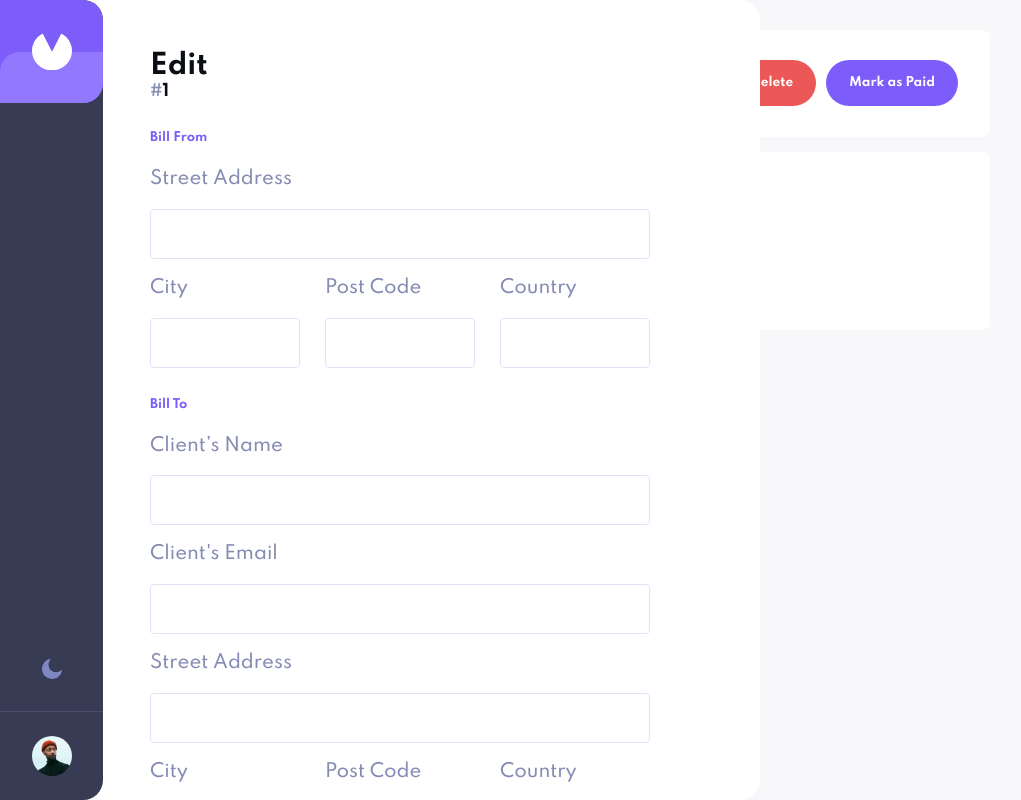
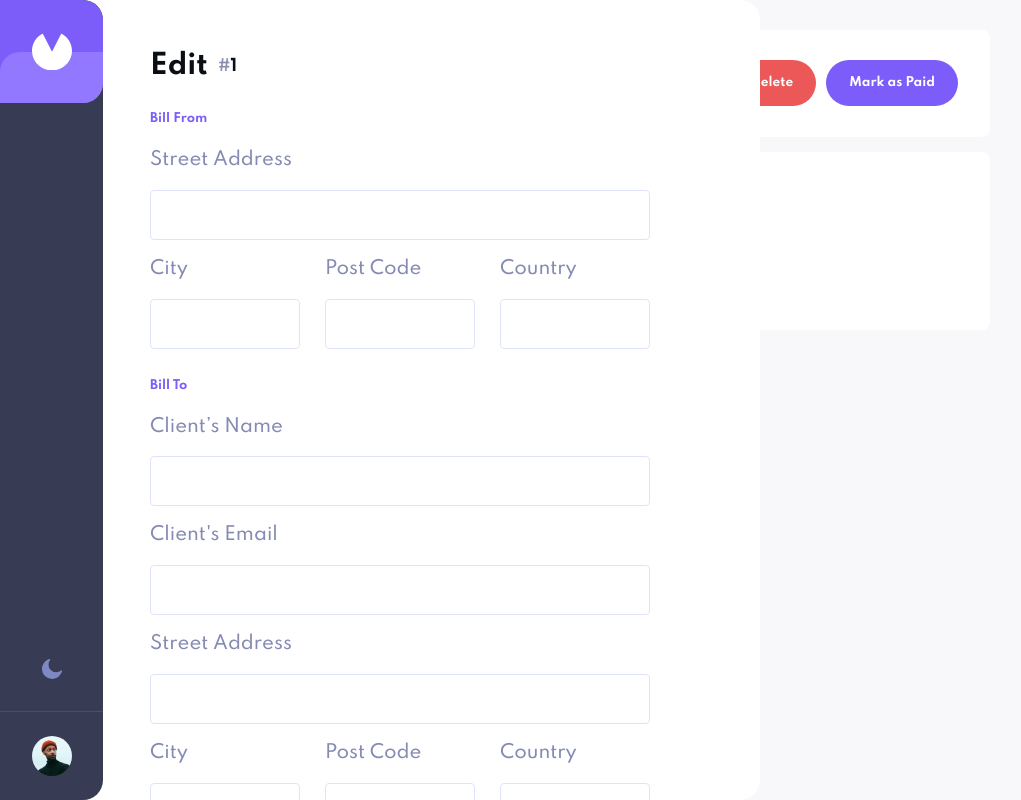
Before and after one commit to bashiroglu/invoice-app, a React (Create React App) app: page /invoices/edit/1 in a window 1280 px wide. Shown: the whole page, without its empty margins (0-1021 px from the left). Built offline with nearby package versions, Linux system fonts and the light colour scheme.

Commit message:
style: drawer styles

```diff
--- a/src/components/common/Button/index.js
+++ b/src/components/common/Button/index.js
@@ -12,6 +12,8 @@ export const Button = styled.button`
   cursor: pointer;
   transition: var(--transition);
   user-select: none;
+
+  ${({ mr }) => mr && `margin-right: ${mr}rem`};
 
   ${({ second }) =>
     second &&
@@ -66,6 +68,4 @@ export const Button = styled.button`
 		background: #DFE3FA;
 		};
 	`};
-
-  ${({ mr }) => mr && `margin-right: ${mr}rem`};
 `;
--- a/src/components/invoiceDrawer/InvoiceDrawer.jsx
+++ b/src/components/invoiceDrawer/InvoiceDrawer.jsx
@@ -41,9 +41,15 @@ const InvoiceDrawer = () => {
     <Container>
       <Heading mb='3'>
         {id ? (
-          <>
-            Edit<Tag>{id}</Tag>
-          </>
+          <div
+            style={{
+              display: 'flex',
+              alignItems: 'center',
+              gap: '1rem',
+            }}
+          >
+            Edit <Tag>{id}</Tag>
+          </div>
         ) : (
           'New Invoice'
         )}
@@ -145,7 +151,6 @@ const InvoiceDrawer = () => {
                 name='qty'
                 type='number'
                 min='0'
-                defaultValue='0'
                 qty
                 width='5'
               />
@@ -171,7 +176,6 @@ const InvoiceDrawer = () => {
                 name='qty'
                 type='number'
                 min='0'
-                defaultValue='0'
                 qty
                 width='5'
               />
@@ -187,12 +191,28 @@ const InvoiceDrawer = () => {
           </div>
         </div>
         <ButtonContainer>
+          {id ? (
+            <>
               <Button type='button' third mr='1'>
                 Cancel
               </Button>
               <Button type='submit' second>
                 Save Changes
               </Button>
+            </>
+          ) : (
+            <>
+              <Button style={{ marginRight: 'auto' }} third type='button'>
+                Discard
+              </Button>
+              <Button type='button' fourth mr='1'>
+                Save as Draft
+              </Button>
+              <Button type='submit' second>
+                Save & Send
+              </Button>
+            </>
+          )}
         </ButtonContainer>
       </Form>
     </Container>
```
Lines whose indentation alone changed are shown as unchanged.
